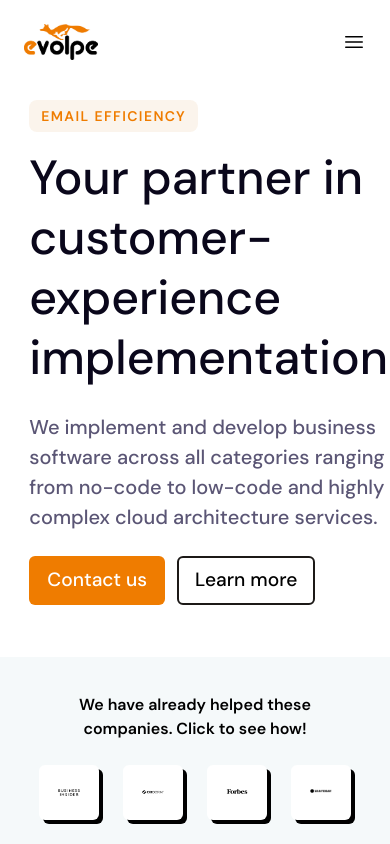
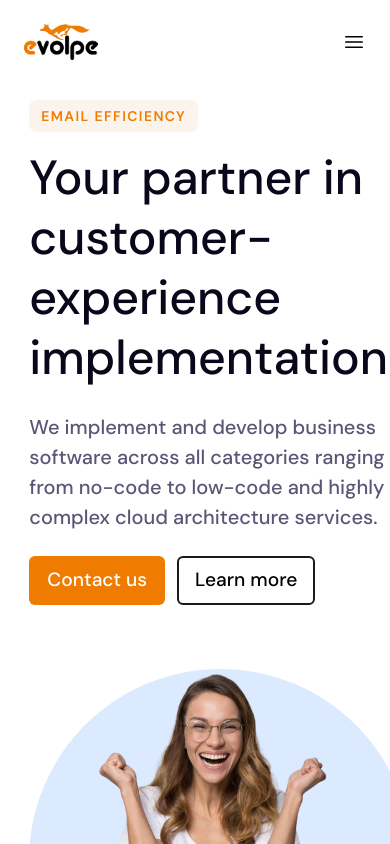
Before and after one commit to Taofeekabdulazeez/evolpe, a React (Vite) app: page / in a window 390 px wide. Shown: the top 844 px of the page. Built offline with nearby package versions, Linux system fonts and the light colour scheme.

Commit message:
Update Intro1.jsx

```diff
--- a/src/components/Intro1.jsx
+++ b/src/components/Intro1.jsx
@@ -1,7 +1,7 @@
 function Intro1() {
   return (
     <section className="py-[1rem] sm:py-[2rem]">
-      <div className="grid sm:grid-cols-[1fr_.7fr] w-[85%] m-auto items-center gap-9">
+      <div className="grid sm:grid-cols-[1fr_.7fr] w-[85%] m-auto items-center gap-16 sm:gap-9">
         <div>
           <span className="inline-block bg-[#D995451A] tracking-widest text-[#EF7C00] px-[12px] py-[6px] uppercase text-sm font-semibold rounded-lg mb-4">
             Email efficiency
@@ -27,10 +27,10 @@ function Intro1() {
             Learn more
           </a>
         </div>
-        <div className="h-full">
-          <div className="bg-blue-100 w-[100%] h-full rounded-t-full relative overflow-hidden">
+        <div className="sm:h-full">
+          <div className="bg-blue-100 w-[100%] sm:h-full rounded-t-full relative overflow-hidden">
             <img
-              className="block absolute bottom-[11%] w-[] scale-[1.4]"
+              className="block sm:absolute sm:bottom-[11%] sm:scale-[1.4]"
               src="hero-removebg-preview.png"
               alt="exited customer"
             />
```
